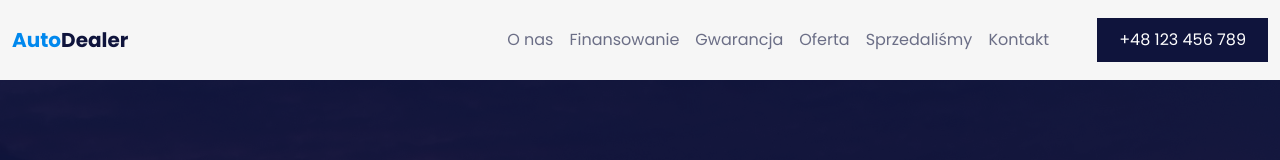
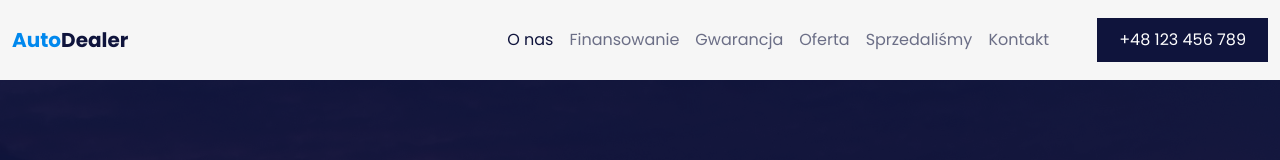
Before and after one commit to grzegorzpokorski/autodealer, a Next.js app: page / in a window 1280 px wide. Shown: the top 160 px of the page. Built offline with nearby package versions, Linux system fonts and the light colour scheme.

Commit message:
feat: change link href in Navbar

```diff
--- a/src/components/molecules/Navbar/Navbar.tsx
+++ b/src/components/molecules/Navbar/Navbar.tsx
@@ -25,7 +25,7 @@ export const Navbar = () => {
             <Navbar.Menu.Item
               onClick={closeMobileMenu}
               label="O nas"
-              href="/o-nas"
+              href="/"
             />
             <Navbar.Menu.Item
               onClick={closeMobileMenu}
```
